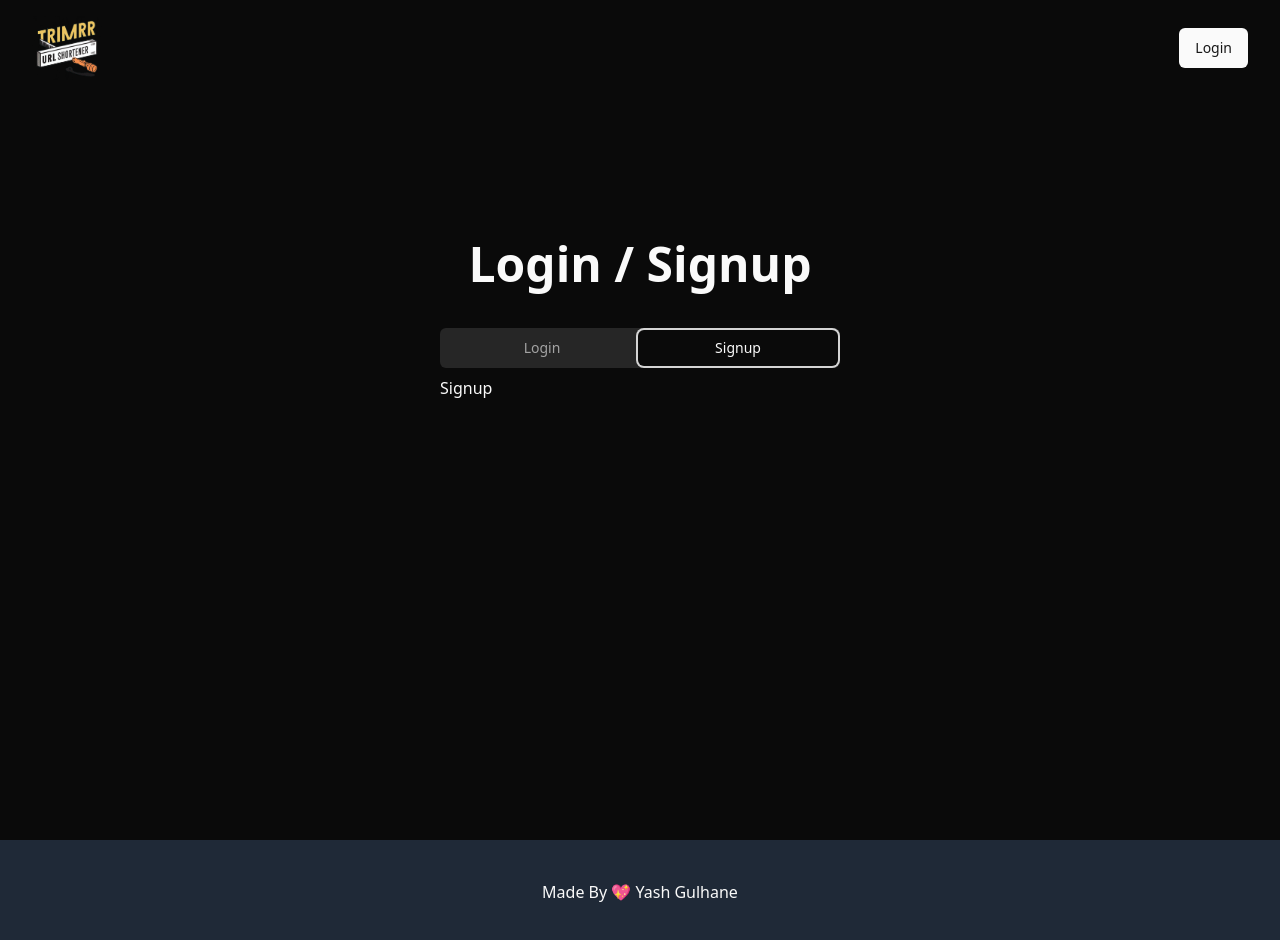
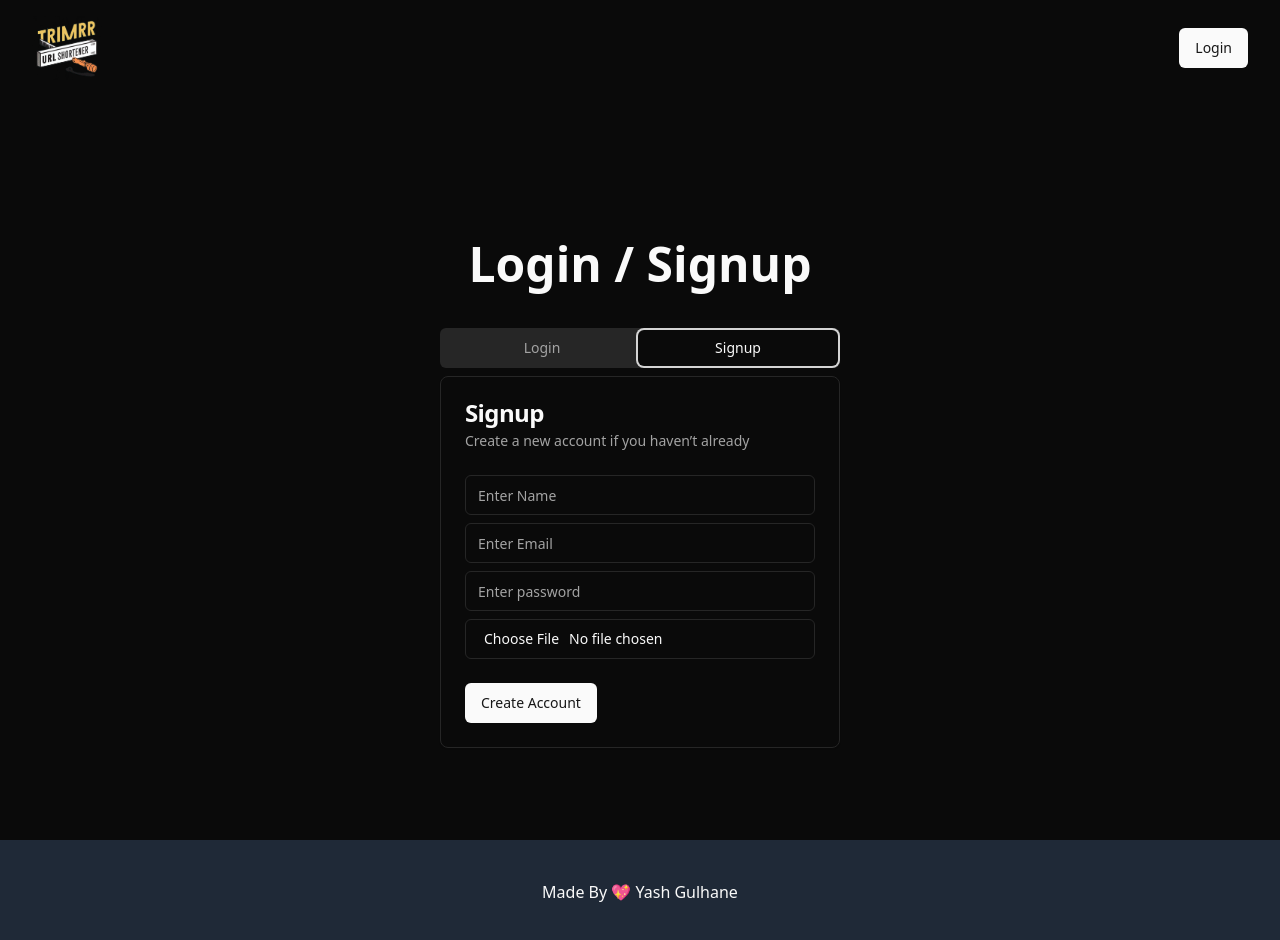
Before and after one commit to gulhaneyash1411/Url_Shortner, a React (Vite) app: page /auth in a window 1280 px wide. Both pictures are taken after a click on the tab "Signup". Shown: the top 940 px of the page. Built offline with nearby package versions, Linux system fonts and the light colour scheme.

Commit message:
Sinup ui

```diff
--- a/src/components/signup.jsx
+++ b/src/components/signup.jsx
@@ -1,10 +1,140 @@
+import {Card,CardContent,CardDescription,CardFooter,CardHeader,CardTitle} from "@/components/ui/card"
+import { Input } from "./ui/input";
+import { Button } from "./ui/button";
+import { BeatLoader } from "react-spinners";
+import Error from "./error";
+import { useEffect, useState } from "react";
+import * as Yup from 'yup';
+import useFetch from "@/hooks/use-fetch";
+import { signup } from "@/db/apiAuth";
+import { useNavigate, useSearchParams } from "react-router-dom";
+import { UrlState } from "@/context";
 
-const Signup = () => {
+const SignUp = () => {
+
+    const [errors, setErrors] = useState([]);
+    const [formData, setformData] = useState({
+        name: "",
+        email: "",
+        password: "",
+        profile_pic: null,
+    });
+
+    const navigate = useNavigate();
+    let [searchParams] = useSearchParams();
+    const longLink = searchParams.get("createNew");
+
+    const handleInputChange = (e) => {
+        const {name, value, files} = e.target;
+        setformData((prevState) => ({
+            ...prevState,
+            [name]: files ? files[0] : value,
+        }))
+    }
+
+    // const {data, error, loading, fn: fnLogin} = useFetch(signup, formData)
+    const { data, error, loading, fn: fnSignup } = useFetch(() => signup(formData));
+    // const { data, error, loading, fn: fnSignup } = useFetch(() => signup(formData.email, formData.password));
+    const { fetchUser } = UrlState();
+    useEffect(() => {
+        if (error === null && data){
+            navigate(`/dashboard?${longLink ? `createNew=${longLink}`: ""}`);
+            fetchUser();
+        }
+    }, [error, loading]);
+    const handleSignup = async() => {
+        setErrors([])
+        try {
+            const schema = Yup.object().shape({
+                name:Yup.string().required("Name is required"),
+
+                email:Yup.string()
+                .email("Invalid Email")
+                .required("Email is Required"),
+
+                password:Yup.string()
+                .min(6,"Password must be at least 6 characters")
+                .required("Password is Required"),
+
+                profile_pic:Yup.mixed().required("Profile picture is required"),
+            });
+
+            await schema.validate(formData,{abortEarly:false})
+            // api call
+
+            await fnSignup();
+
+        } catch (e) {
+            const newErrors = {};
+
+            e?.inner?.forEach((err) => {
+                newErrors[err.path] = err.message;
+            });
+
+            setErrors(newErrors);
+        }
+    }
   return (
     <div>
-      Signup
+    <Card>
+        <CardHeader>
+            <CardTitle>Signup</CardTitle>
+            <CardDescription>
+                Create a new account if you haven&rsquo;t already
+            </CardDescription>
+                {error && <Error message={error.message} />}
+        </CardHeader>
+        <CardContent className="space-y-2">
+            <div className="space-y-1">
+                <Input
+                name="name"
+                type="text"
+                placeholder="Enter Name"
+                onChange={handleInputChange}
+                />
+                {errors.name && <Error message={errors.name} />}
+            </div>
+            <div className="space-y-1">
+                <Input
+                name="email"
+                type="email"
+                placeholder="Enter Email"
+                onChange={handleInputChange}
+                />
+                {errors.email && <Error message={errors.email} />}
+            </div>
+            <div className="space-y-1">
+                <Input
+                name="password"
+                type="password"
+                placeholder="Enter password"
+                onChange={handleInputChange}
+                />
+                {errors.password && <Error message={errors.password} />}
+            </div>
+            <div className="space-y-1">
+                <Input
+                name="profile_pic"
+                type="file"
+                accept = "image/*"
+                onChange={handleInputChange}
+                />
+                {errors.profile_pic && <Error message={errors.profile_pic} />}
+            </div>
+        </CardContent>
+        <CardFooter>
+            <Button onClick={handleSignup}>
+                {loading ? (
+                  <BeatLoader size={10} color="#36d7b7"/>
+                ) : (
+                  "Create Account"
+                )}
+
+            </Button>
+        </CardFooter>
+    </Card>
     </div>
   );
 }
 
-export default Signup;
+export default SignUp;
--- a/src/db/apiAuth.js
+++ b/src/db/apiAuth.js
@@ -23,7 +23,7 @@
     const fileName = `dp-${name.split(" ").join("-")}-${Math.random()}`;
     const {error:storageError} = await supabase.storage
     .from("profile_pic")
-    .upload(__filename, profile_pic);
+    .upload(fileName, profile_pic);
 
     if (storageError) throw new Error(storageError.message);
 
```
